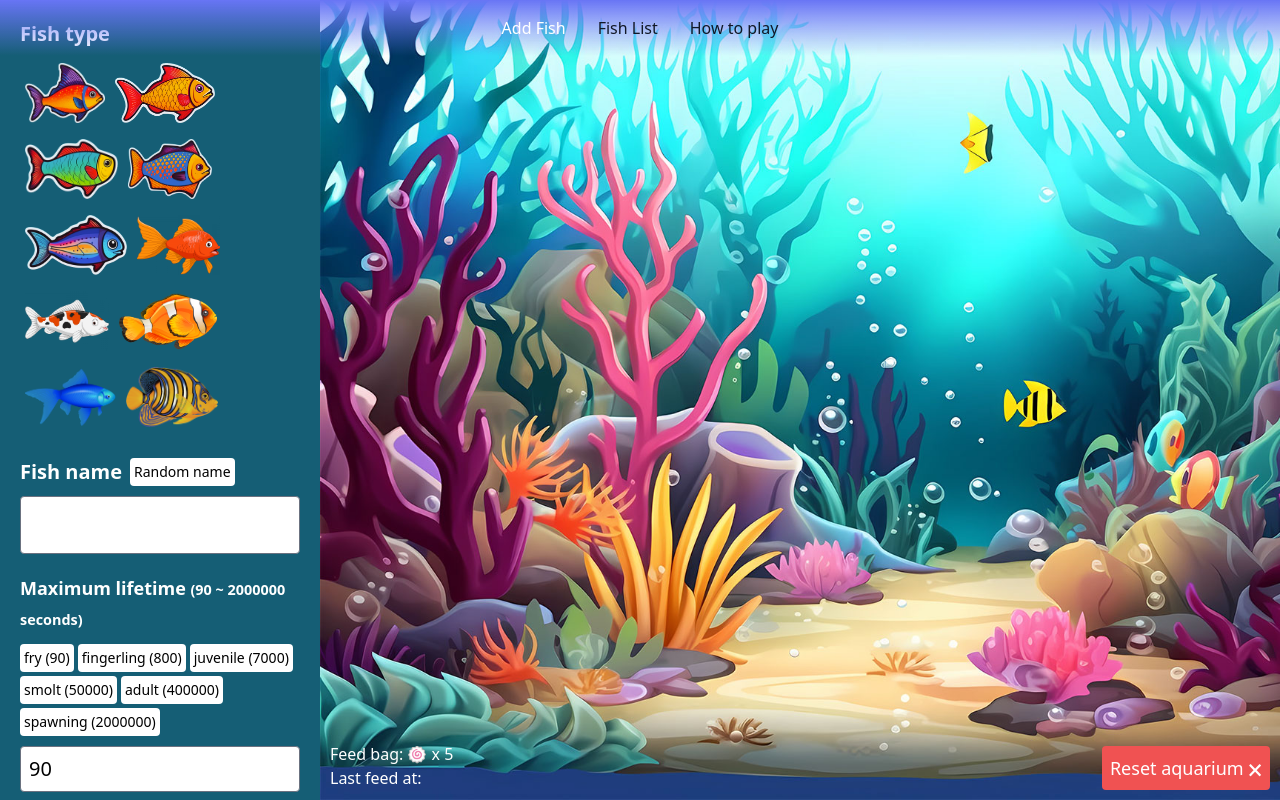
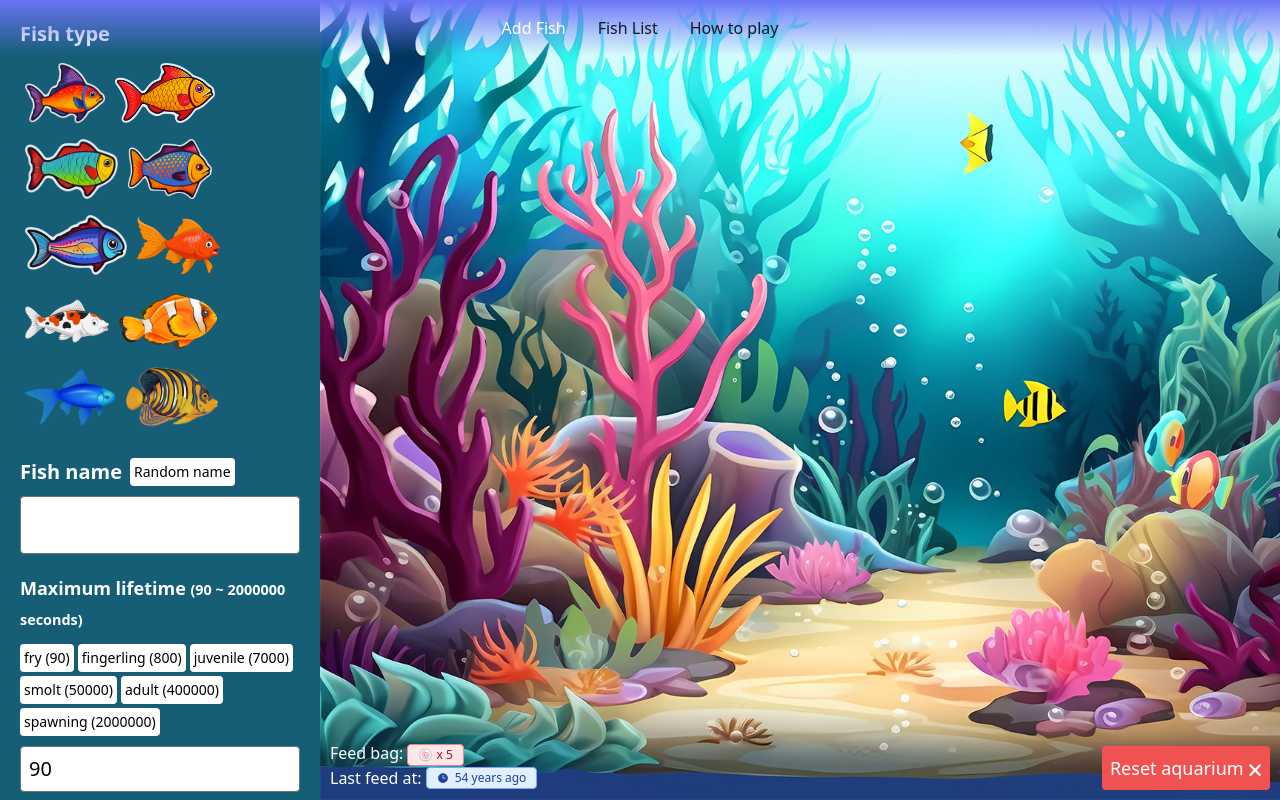
Before and after one commit to nguyenviettung7691/koi-kingdom, a Vue app: page / in a window 1280 px wide. Built offline with nearby package versions, Linux system fonts and the light colour scheme.

Commit message:
Update fish list

```diff
--- a/src/App.vue
+++ b/src/App.vue
@@ -1,5 +1,6 @@
 <script setup>
 import Aquarium from './Aquarium.vue';
+import Toast from './Toast.vue';
 import FishForm from './views/FishForm.vue';
 import FishList from './views/FishList.vue';
 import HowToPlay from './views/HowToPlay.vue';
@@ -17,11 +18,11 @@ const currentPath = ref(window.location.hash)
 
 const fishLifeCycles = [
     { name: 'fry', miniumLifetime: 90, size: 0.3 },
-    { name: 'fingerling', miniumLifetime: 800, size: 0.7 },
-    { name: 'juvenile', miniumLifetime: 7000, size: 1.2 },
-    { name: 'smolt', miniumLifetime: 50000, size: 1.8 },
-    { name: 'adult', miniumLifetime: 400000, size: 2.5 },
-    { name: 'spawning', miniumLifetime: 2000000, size: 3 }
+    { name: 'fingerling', miniumLifetime: 800, size: 0.5 },
+    { name: 'juvenile', miniumLifetime: 7000, size: 0.8 },
+    { name: 'smolt', miniumLifetime: 50000, size: 1.2 },
+    { name: 'adult', miniumLifetime: 400000, size: 1.5 },
+    { name: 'spawning', miniumLifetime: 2000000, size: 1.7 }
 ];
 const maximumLifetime = {
     min: 90, //seconds
@@ -39,10 +40,6 @@ const routes = {
   '/list': FishList,
   '/howto': HowToPlay
 }
-
-const currentView = computed(() => {
-  return routes[currentPath.value.slice(1) || '/']
-})
 
 onMounted(() => {
     initFlowbite();
@@ -80,6 +77,10 @@ watch(feedBagStreak, (newFeedBagStreak) => {
     if (localStorage) {
         localStorage.setItem("feedBagStreak", newFeedBagStreak);
     }
+})
+
+const currentView = computed(() => {
+  return routes[currentPath.value.slice(1) || '/']
 })
 
 window.addEventListener('hashchange', () => {
@@ -226,32 +227,6 @@ function resetAquariumHandler() {
             @feed-fish="feedFishHandler" @countdown-fish="countdownFishHandler" @dead-fish="deadFishHandler"
             @clear-fish="clearFishHandler" @update-feed-bag="updateFeedBagHandler" @reset-aquarium="resetAquariumHandler">
         </Aquarium>
-        <div class="absolute right-0 top-0">
-            <div v-if="fishDied" id="toast-died-fish"
-                class="flex items-center w-full max-w-xs p-4 text-gray-500 bg-white rounded-lg shadow dark:text-gray-400 dark:bg-gray-800"
-                role="alert">
-                <div
-                    class="inline-flex items-center justify-center flex-shrink-0 w-8 h-8 text-orange-500 bg-orange-100 rounded-lg dark:bg-orange-700 dark:text-orange-200">
-                    <svg class="w-5 h-5" aria-hidden="true" xmlns="http://www.w3.org/2000/svg" fill="currentColor"
-                        viewBox="0 0 20 20">
-                        <path
-                            d="M10 .5a9.5 9.5 0 1 0 9.5 9.5A9.51 9.51 0 0 0 10 .5ZM10 15a1 1 0 1 1 0-2 1 1 0 0 1 0 2Zm1-4a1 1 0 0 1-2 0V6a1 1 0 0 1 2 0v5Z" />
-                    </svg>
-                    <span class="sr-only">Warning icon</span>
-                </div>
-                <div class="ml-3 text-sm font-normal">A fish has died because of contamination from other dead fishes in the
-                    aquarium. Try to remove all dead fishes from the aquarium as soon as possible.</div>
-                <button type="button"
-                    class="ml-auto -mx-1.5 -my-1.5 bg-white text-gray-400 hover:text-gray-900 rounded-lg focus:ring-2 focus:ring-gray-300 p-1.5 hover:bg-gray-100 inline-flex items-center justify-center h-8 w-8 dark:text-gray-500 dark:hover:text-white dark:bg-gray-800 dark:hover:bg-gray-700"
-                    data-dismiss-target="#toast-died-fish" aria-label="Close">
-                    <span class="sr-only">Close</span>
-                    <svg class="w-3 h-3" aria-hidden="true" xmlns="http://www.w3.org/2000/svg" fill="none"
-                        viewBox="0 0 14 14">
-                        <path stroke="currentColor" stroke-linecap="round" stroke-linejoin="round" stroke-width="2"
-                            d="m1 1 6 6m0 0 6 6M7 7l6-6M7 7l-6 6" />
-                    </svg>
-                </button>
-            </div>
-        </div>
+        <Toast :fish-died="fishDied"></Toast>
     </div>
 </template>
--- a/src/Aquarium.vue
+++ b/src/Aquarium.vue
@@ -1,7 +1,8 @@
 <script setup>
 import { computed, ref } from 'vue';
 import Fish from './Fish.vue';
-import { useTimestampToString } from './composable/date.js';
+import { useTimeAgo } from '@vueuse/core';
+import { ClockIcon } from '@heroicons/vue/24/solid';
 
 const props = defineProps({
     fishes: Array,
@@ -15,7 +16,7 @@ const aquarium = ref(null);
 
 const aquariumHeight = computed(() => { return aquarium.value.clientHeight; });
 const aquariumWidth = computed(() => { return aquarium.value.clientWidth; });
-const lastFeed = computed(() => { return useTimestampToString(props.feedTimeLatest).string });
+const lastFeed = computed(() => { return useTimeAgo(props.feedTimeLatest); });
 
 const emit = defineEmits(['feedFish', 'countdownFish', 'deadFish', 'clearFish', 'updateFeedBag', 'resetAquarium']);
 
@@ -45,8 +46,17 @@ function clearHandler(id) {
             <button type="button" class="text-lg rounded bg-red-500 p-2 text-white" data-modal-target="reset-aquarium-modal" data-modal-toggle="reset-aquarium-modal">Reset aquarium 🗙</button>
         </div>
         <div class="feed-bag">
-            <div>Feed bag<span v-if="feedBag > 59"> (full)</span>: 🍥 x {{ feedBag }}</div>
-            <div>Last feed at: {{ lastFeed }}</div>
+            <div>Feed bag:
+                <span class="bg-red-100 text-red-800 text-xs font-medium inline-flex items-center px-2.5 py-0.5 rounded dark:bg-gray-700 dark:text-red-400 border border-red-400">
+                    🍥 x {{ feedBag }}
+                </span>
+            </div>
+            <div>Last feed at:
+                <span class="bg-blue-100 text-blue-800 text-xs font-medium inline-flex items-center px-2.5 py-0.5 rounded dark:bg-gray-700 dark:text-blue-400 border border-blue-400">
+                    <ClockIcon class="w-3 h-3 mr-1.5" />
+                    {{ lastFeed }}
+                </span>
+            </div>
         </div>
     </div>
     <div id="reset-aquarium-modal" tabindex="-1" class="fixed top-0 left-0 right-0 z-50 hidden p-4 overflow-x-hidden overflow-y-auto md:inset-0 h-[calc(100%-1rem)] max-h-full">
--- /dev/null
+++ b/src/Toast.vue
@@ -0,0 +1,47 @@
+<script setup>
+import { onMounted, ref } from 'vue';
+
+const props = defineProps({
+    fishDied: Boolean
+})
+
+const toasts = ref([]);
+
+onMounted(() => {
+    if (props.fishDied) {
+        toasts.value.push({
+            id: 'toast-died-fish',
+            message: 'A fish has died because of contamination from other dead fishes in the aquarium. Try to remove all dead fishes from the aquarium as soon as possible.',
+            type: 'warning'
+        })
+    }
+})
+
+function getToastClass(type) {
+    return ['flex items-center w-full max-w-xs p-4 text-gray-500 bg-white rounded-lg shadow dark:text-gray-400 dark:bg-gray-800 border-l-4',
+        { 'border-orange-500': type == 'warning' },
+        { 'border-red-500': type == 'error' }
+    ];
+}
+function getToastIcon(type) {
+    return type == 'warning' ? '⚠' : '❌';
+}
+</script>
+<template>
+    <div class="absolute right-0 top-0">
+        <div v-for="toast in toasts" :key="toast.id" :id="toast.id" :class="getToastClass(toast.type)" role="alert">
+            <div class="inline-flex items-center justify-center flex-shrink-0 w-8 h-8 rounded-lg">{{ getToastIcon(toast.type) }}</div>
+            <div class="ml-3 text-sm font-normal">{{ toast.message }}</div>
+            <button type="button"
+                class="ml-auto -mx-1.5 -my-1.5 bg-white text-gray-400 hover:text-gray-900 rounded-lg focus:ring-2 focus:ring-gray-300 p-1.5 hover:bg-gray-100 inline-flex items-center justify-center h-8 w-8 dark:text-gray-500 dark:hover:text-white dark:bg-gray-800 dark:hover:bg-gray-700"
+                :data-dismiss-target="`#${toast.id}`" aria-label="Close">
+                <span class="sr-only">Close</span>
+                <svg class="w-3 h-3" aria-hidden="true" xmlns="http://www.w3.org/2000/svg" fill="none"
+                    viewBox="0 0 14 14">
+                    <path stroke="currentColor" stroke-linecap="round" stroke-linejoin="round" stroke-width="2"
+                        d="m1 1 6 6m0 0 6 6M7 7l6-6M7 7l-6 6" />
+                </svg>
+            </button>
+        </div>
+    </div>
+</template>
--- a/src/composable/date.js
+++ /dev/null
@@ -1,26 +0,0 @@
-import { toValue } from "vue";
-
-// by convention, composable function names start with "use"
-export function useTimestampToString(input) {
-    // If maybeRefOrGetter is a ref or a getter,
-    // its normalized value will be returned.
-    // Otherwise, it is returned as-is.
-    const timestamp = toValue(input);
-    if(!timestamp) return {timestamp, string: ''};
-    // Create a Date object from the timestamp
-    const date = new Date(timestamp);
-
-    // Get individual date components
-    const year = date.getFullYear();
-    const month = date.getMonth() + 1; // Months are zero-based
-    const day = date.getDate();
-    const hours = date.getHours();
-    const minutes = date.getMinutes();
-    const seconds = date.getSeconds();
-
-    // Format the date components into a human-readable string
-    const string = `${day}-${month}-${year} ${hours}:${minutes}:${seconds}`;
-
-    // expose managed state as return value
-    return { timestamp, string }
-}
--- /dev/null
+++ b/src/composable/fish.js
@@ -0,0 +1,26 @@
+import { toValue } from "vue";
+
+export function useFishCurrentLifecycle(alive, totalLifetime, fishLifeCycles) {
+  alive = toValue(alive);
+  totalLifetime = toValue(totalLifetime);
+  fishLifeCycles = toValue(fishLifeCycles);
+  let lifecycle = null;
+
+  if (fishLifeCycles && alive) {
+    for (let i = 0; i < fishLifeCycles.length; i++) {
+      let lc = fishLifeCycles[i];
+      if (totalLifetime <= lc.miniumLifetime) {
+        lc["stars"] = i;
+        lifecycle = lc;
+        break;
+      }
+    }
+  }
+
+  return { lifecycle };
+}
+
+export function useFishTotalLifetime(birthtime) {
+  birthtime = toValue(birthtime);
+  return { totalLifetime: (Date.now() - birthtime) / 1000 };
+}
```
Also changed, not shown: package.json (+7 -2 lines), src/views/FishList.vue (+45 -17 lines), 1 other file (tests, documents, lock files or other folders).
